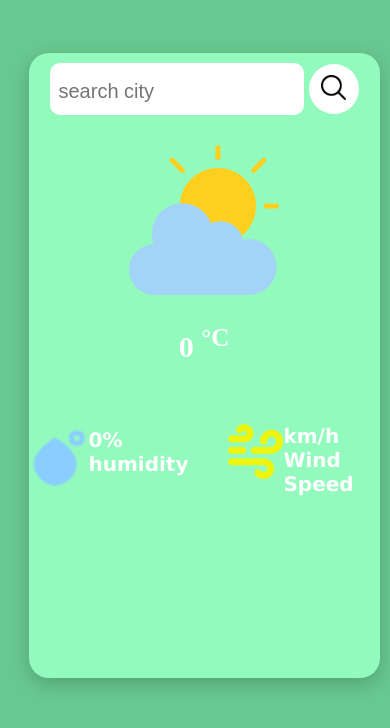
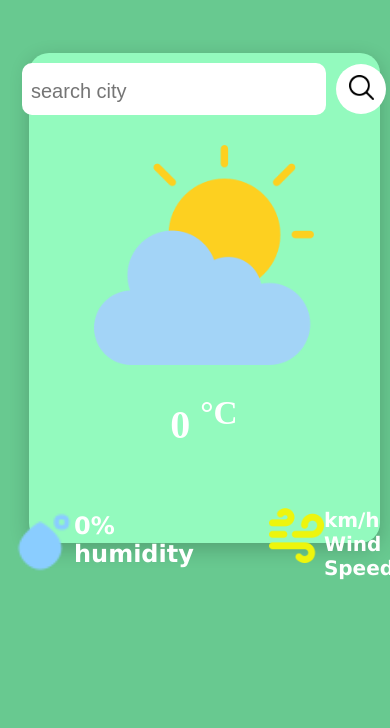
Before and after one commit to muhammaduzair432/weather-app, a plain HTML site: page index.html in a window 390 px wide. Drawn offline with Linux system fonts and the light colour scheme.

Commit message:
changes done

```diff
--- a/index.html
+++ b/index.html
@@ -8,6 +8,7 @@
   </head>
   <div class="main2">
     <main>
+
       <!-- searchbar -->
       <div class="searchbar">
         <div id="searchinput">
@@ -20,6 +21,7 @@
       <!-- error message  -->
        <div class="errormessage"><img src="error.png" alt="" height="25px" width="25px"> invalid country or city name</div>
       <!-- weather images -->
+       <div class="coveringmain">
       <div class="weatherimages">
         <div class="imgs">
           <img src="Clouds.png" alt="" height="280px" width="280px" class="weather-icon" />
@@ -51,6 +53,7 @@
           </div>
         </div>
       </div>
+      </div>
     </main>
   </div>
   <body><div class="mainbody"></div></body>
--- a/style.css
+++ b/style.css
@@ -268,3 +268,112 @@ input:hover{
     height: 74vh;
    }
 }
+@media  screen and (max-width:1831px){
+    main{
+
+        height: 63vh;
+    }
+    .windtext{
+        font-size: 33px;
+    }
+
+}
+@media  screen and (max-width:1797px){
+  .windtext{
+    font-size: 31px;
+  }
+}
+@media  screen and (max-width:1769px){
+   .windtext{
+    font-size: 27px;
+  }
+}
+@media  screen and (max-width:1727px){
+     .windtext{
+    font-size: 24px;
+  }
+  #watertext{
+    font-size: 27px;
+  }
+}
+@media  screen and (max-width:1727px){
+    .windtext{
+        font-size: 20px;
+    }
+    #watertext{
+    font-size: 24px;
+  }
+}
+@media  screen and (max-width:1467px){
+   #windpic{
+    height: 70px;
+    width: 70px;
+   }
+   #water{
+    height: 80px;
+    width: 80px;
+   }
+    #searchinp{
+    width: 350px;
+   }
+}
+@media  screen and (max-width:1381px){
+    .weather-icon{
+        height: 250px;
+        width: 250px;
+    }
+    .weatherdetails{
+        gap: 90px;
+    }
+
+}
+@media  screen and (max-width:1247px){
+    #searchinp{
+        width: 330px;
+    }
+    .weather-icon{
+        height: 220px;
+        width: 220px;
+    }
+    .weathertext{
+        font-size: 40px;
+    }
+    .weatherdetails{
+        gap: 75px;
+    }
+    main{
+        height: 58vh;
+
+    }
+     #windpic{
+    height: 55px;
+    width: 55px;
+   }
+   #water{
+    height: 60px;
+    width: 60px;
+   }
+
+}
+@media  screen and (max-width:1280px){
+      .weather-icon{
+        height: 220px;
+        width: 220px;
+    }
+     .weatherdetails{
+        gap: 75px;
+    }
+     #searchinp{
+        width: 310px;
+    }
+
+}
+@media  screen and (max-width:1170px){
+    #searchinp{
+        width: 300px;
+    }
+    .searchbar{
+        gap: 10px;
+    }
+
+}
```
